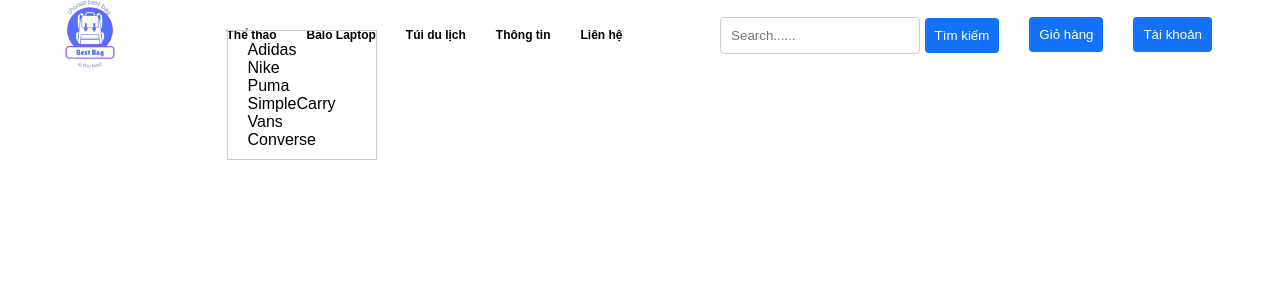
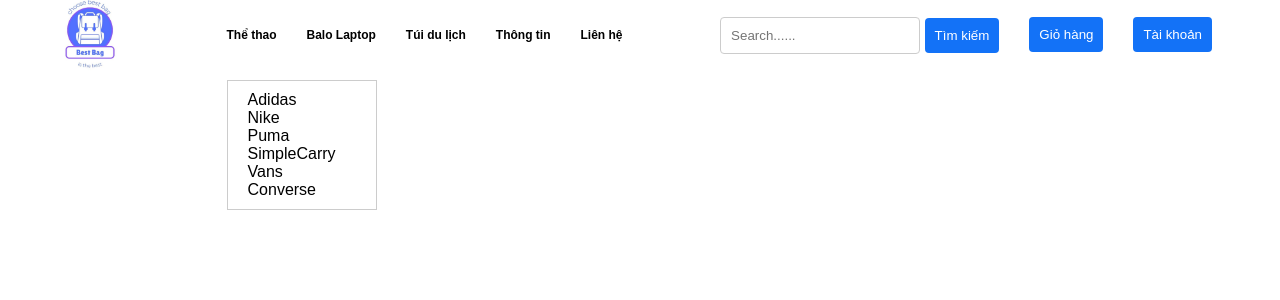
Before and after one commit to Zung22H/Project_Web_Balo, a PHP site: page /home.html in a window 1280 px wide, with the pointer over the restyled element. Shown: the top 300 px of the page. Run offline with PHP 8.4, Linux system fonts and the light colour scheme.

Commit message:
sua lai style.css

```diff
--- a/style/home.css
+++ b/style/home.css
@@ -47,7 +47,7 @@ header{
 
 .menu>li:hover .sub-menu {
   visibility: visible;
-  top: 30px;
+  top: 80px;
 }
 
 .sub-menu{
```
